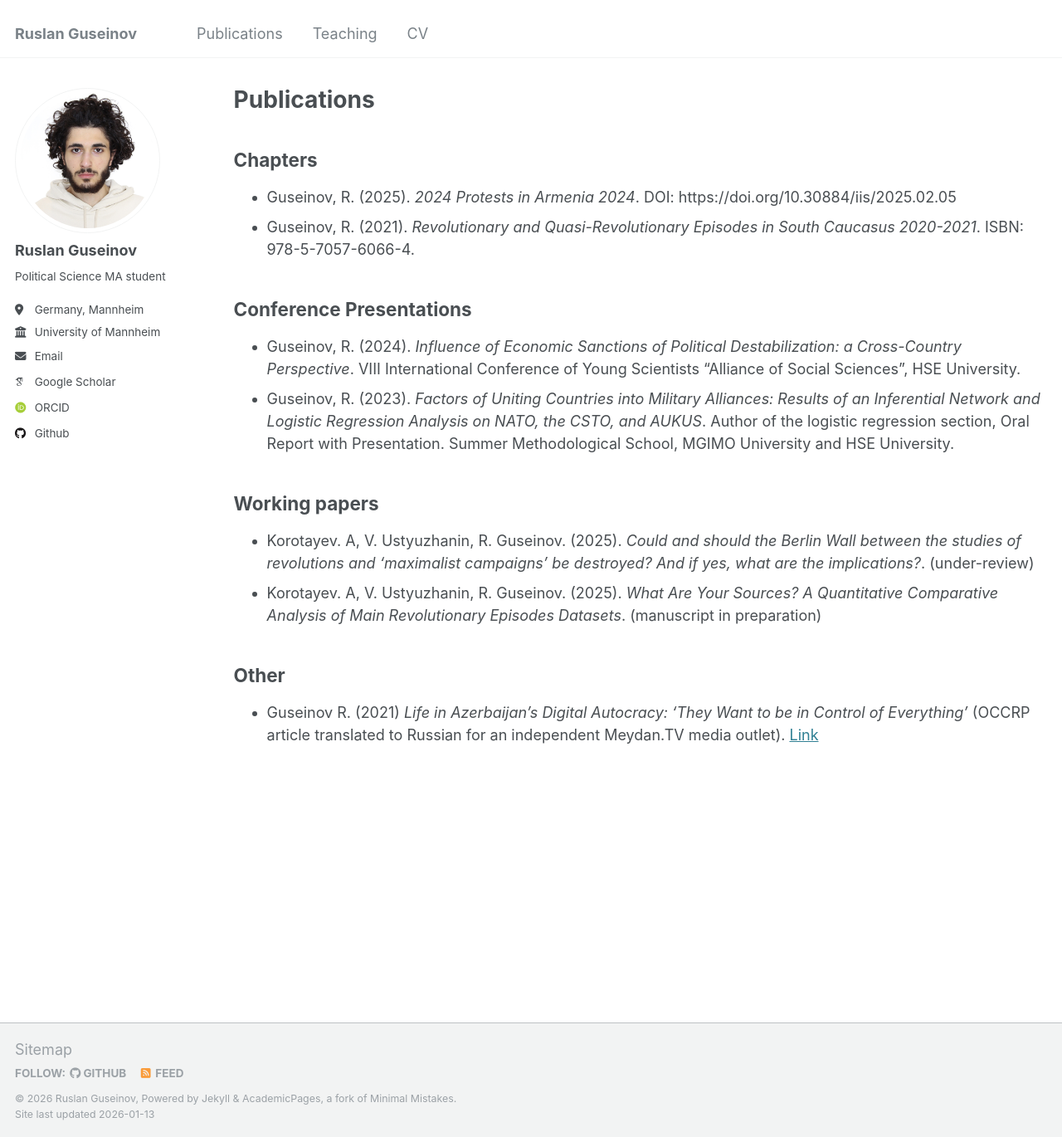
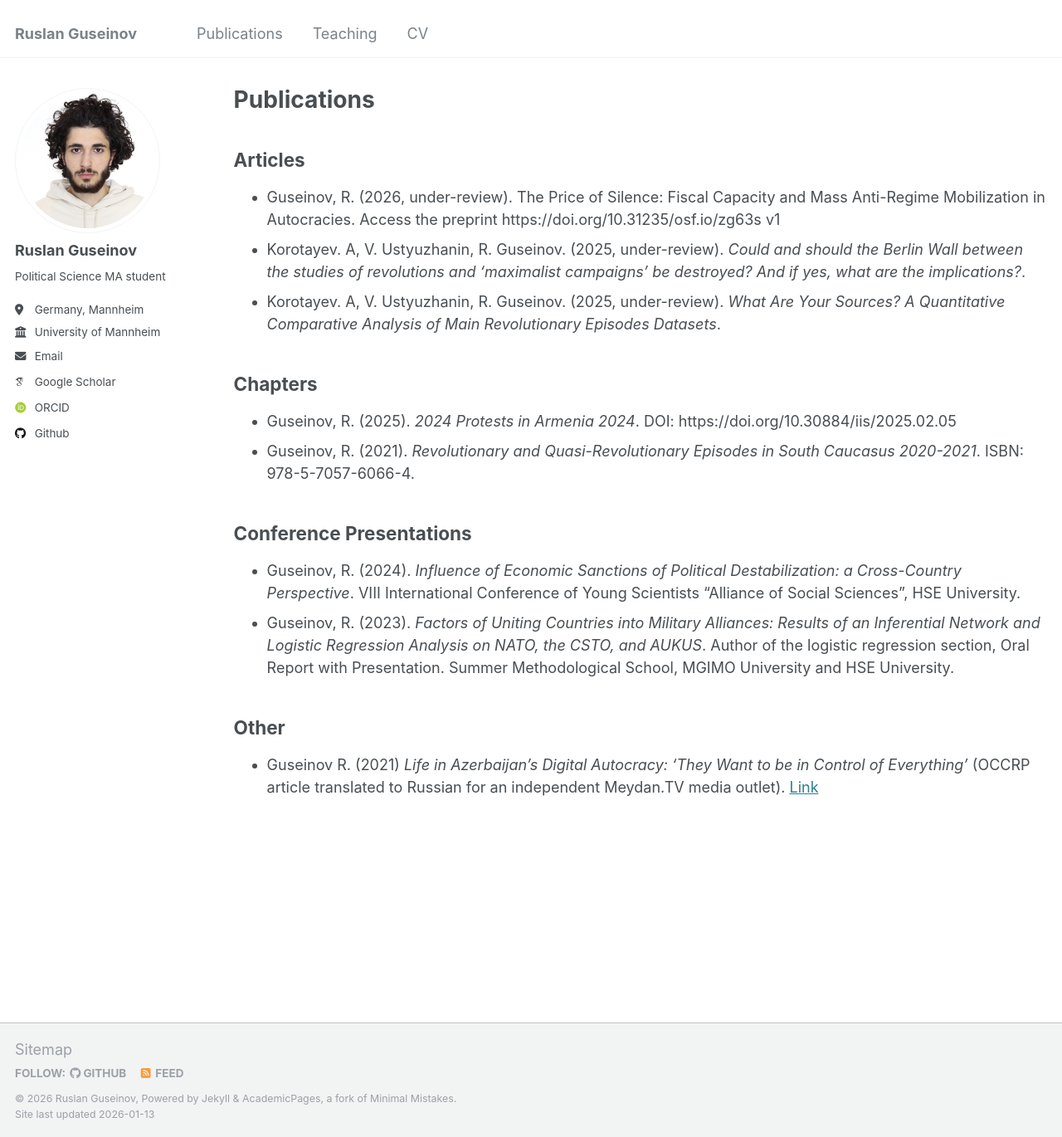
Before and after one commit to rguseinov/rguseinov.github.io, a Jekyll site: the page built from _pages/publications.md, in a window 1280 px wide and 1370 px high. Shown: the whole window at 83% size. Built offline with Jekyll 4.4.1, drawn with Linux system fonts in a browser that asks for light colours; some web fonts are replaced.

Commit message:
Update publications.md

```diff
--- a/_pages/publications.md
+++ b/_pages/publications.md
@@ -4,6 +4,12 @@ author_profile: true
 title: "Publications"
 permalink: /publications/
 ---
+
+## Articles
+* Guseinov, R. (2026, under-review). The Price of Silence: Fiscal Capacity and Mass Anti-Regime Mobilization
+in Autocracies. Access the preprint https://doi.org/10.31235/osf.io/zg63s v1
+* Korotayev. A, V. Ustyuzhanin, R. Guseinov. (2025, under-review). _Could and should the Berlin Wall between the studies of revolutions and ‘maximalist campaigns’ be destroyed? And if yes, what are the implications?_.
+* Korotayev. A, V. Ustyuzhanin, R. Guseinov. (2025, under-review). _What Are Your Sources? A Quantitative Comparative Analysis of Main Revolutionary Episodes Datasets_.
 
 ## Chapters
 * Guseinov, R. (2025). _2024 Protests in Armenia 2024_. DOI: https://doi.org/10.30884/iis/2025.02.05
@@ -13,9 +19,5 @@ permalink: /publications/
 * Guseinov, R. (2024). _Influence of Economic Sanctions of Political Destabilization: a Cross-Country Perspective_. VIII International Conference of Young Scientists “Alliance of Social Sciences”, HSE University.
 * Guseinov, R. (2023). _Factors of Uniting Countries into Military Alliances: Results of an Inferential Network and Logistic Regression Analysis on NATO, the CSTO, and AUKUS_. Author of the logistic regression section, Oral Report with Presentation. Summer Methodological School, MGIMO University and HSE University.
 
-## Working papers
-* Korotayev. A, V. Ustyuzhanin, R. Guseinov. (2025). _Could and should the Berlin Wall between the studies of revolutions and ‘maximalist campaigns’ be destroyed? And if yes, what are the implications?_. (under-review)
-* Korotayev. A, V. Ustyuzhanin, R. Guseinov. (2025). _What Are Your Sources? A Quantitative Comparative Analysis of Main Revolutionary Episodes Datasets_. (manuscript in preparation)
-
 ## Other
 * Guseinov R. (2021) _Life in Azerbaijan’s Digital Autocracy: ‘They Want to be in Control of Everything’_ (OCCRP article translated to Russian for an independent Meydan.TV media outlet). [Link](https://www.meydan.tv/ru/article/zhizn-v-azerbajdzhanskoj-informacionnoj-avtokratii-oni-hotyat-kontrolirovat-vse/)
```
